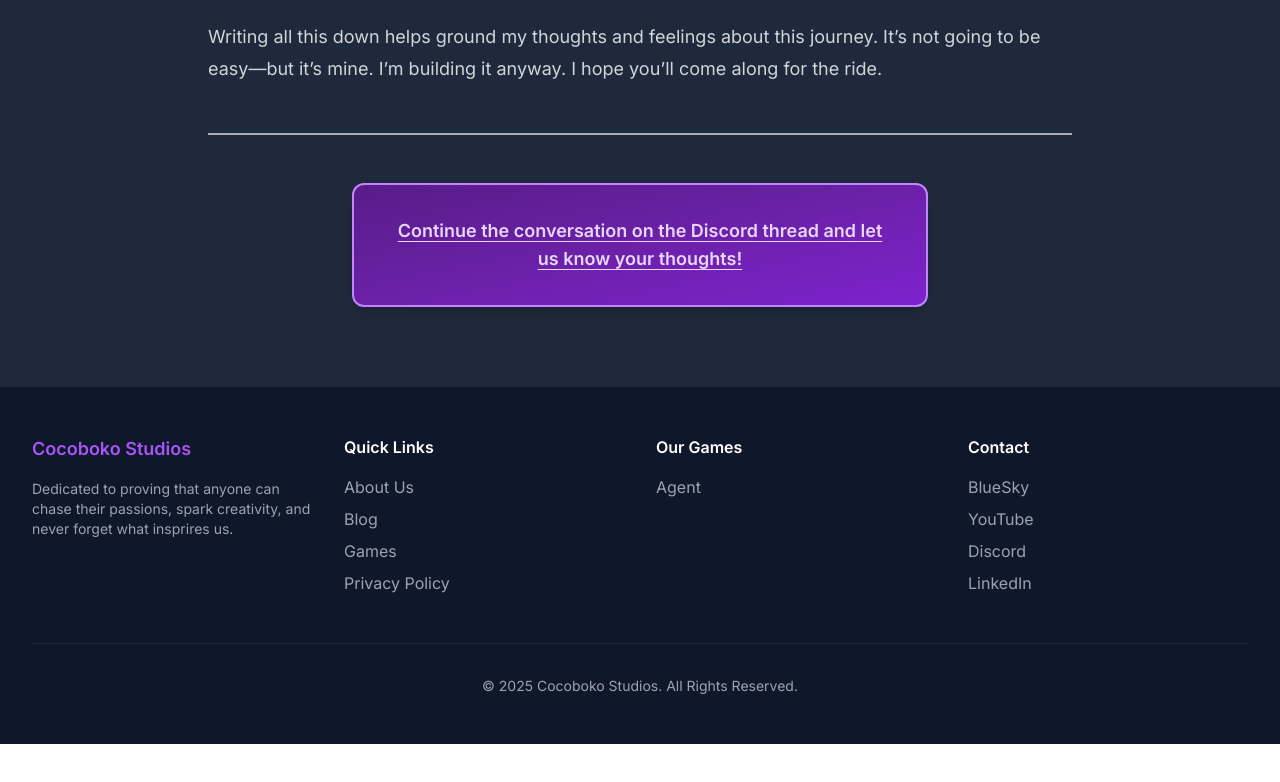
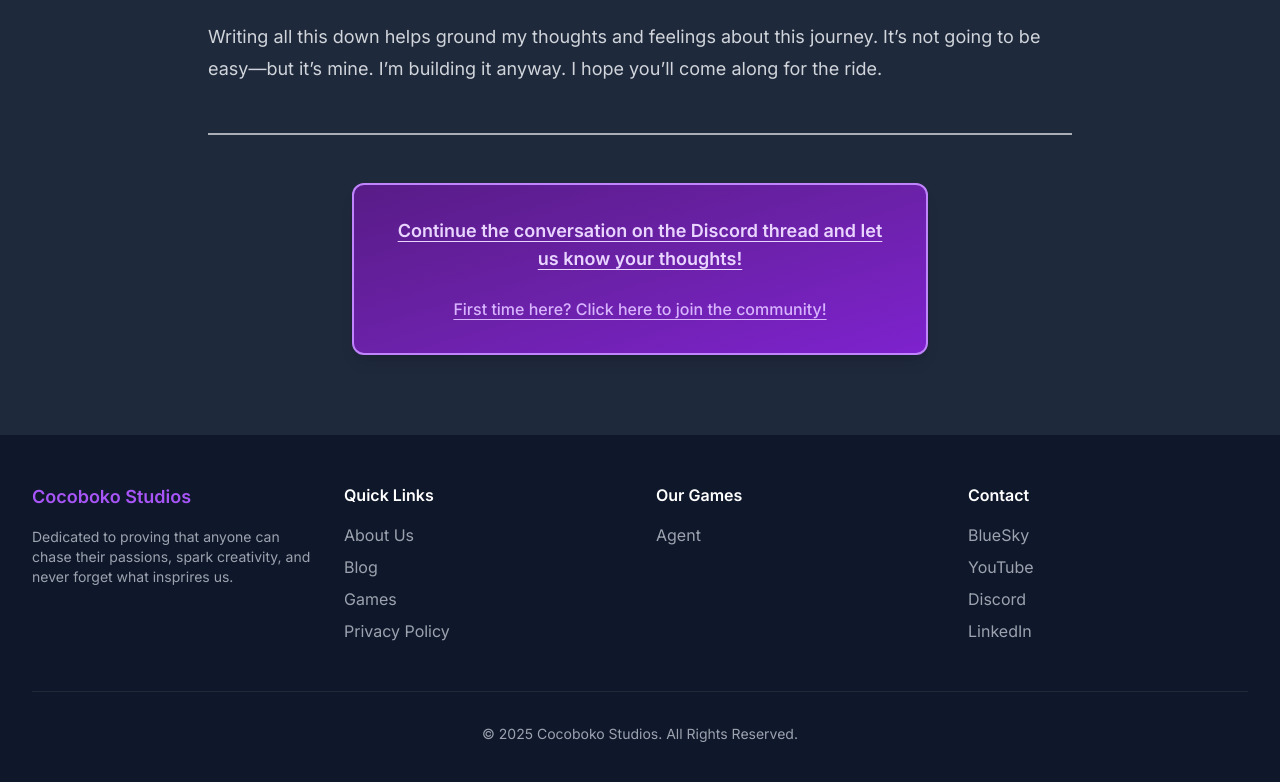
Before and after one commit to cocobokostudios/website, an Astro site: page /blog/2025-07-24_what-is-cocoboko-studios in a window 1280 px wide. Shown: the part 3463-4245 px from the top of the page. Before the commit the page ends 4207 px from the top, so only its background shows below. Built offline with nearby package versions, Linux system fonts and the light colour scheme; Astro itself is replaced by a stand-in of ours.

Commit message:
feature. Added discord invite link to Discussion component.

```diff
--- a/src/components/Discussion.astro
+++ b/src/components/Discussion.astro
@@ -5,6 +5,7 @@ interface Props {
 
 const { url } = Astro.props;
 const defaultUrl = 'https://discord.com/channels/488931914863083561/1398069128232698016';
+const inviteUrl = 'https://discord.gg/Q3jpyga6Ap'; // Cocoboko Cafe invite link
 ---
 
 <section class="mt-12 mx-auto max-w-xl rounded-xl bg-gradient-to-br from-purple-900 via-purple-800 to-purple-700 border-2 border-purple-400 shadow-lg p-8 text-center">
@@ -21,4 +22,9 @@ const defaultUrl = 'https://discord.com/channels/488931914863083561/139806912823
             </a>
         </p>
     )}
+    <div class="mt-6">
+        <a href={inviteUrl} target="_blank" rel="noopener noreferrer" class="text-base font-medium text-purple-300 underline underline-offset-4 hover:text-purple-100 transition-colors">
+            First time here? Click here to join the community!
+        </a>
+    </div>
 </section>
```
